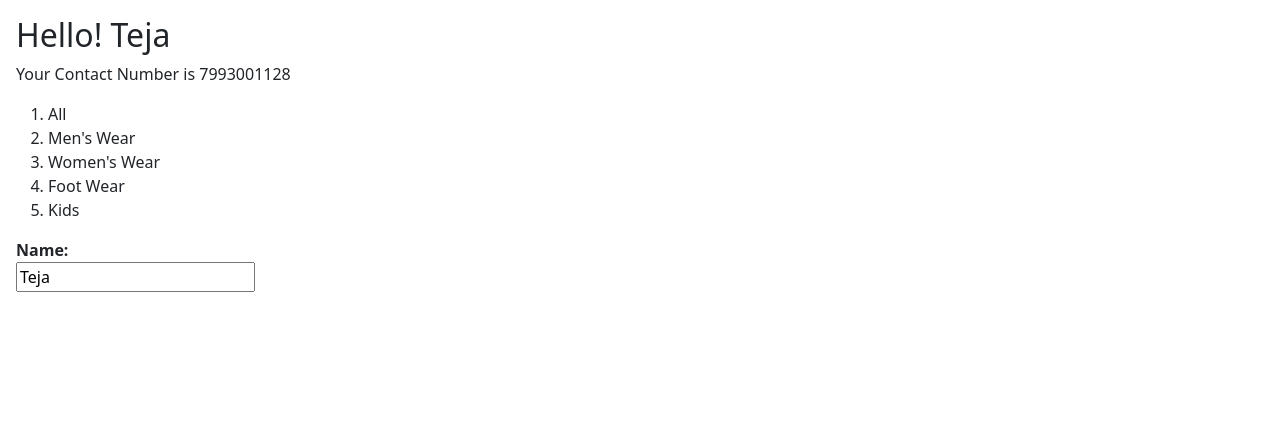
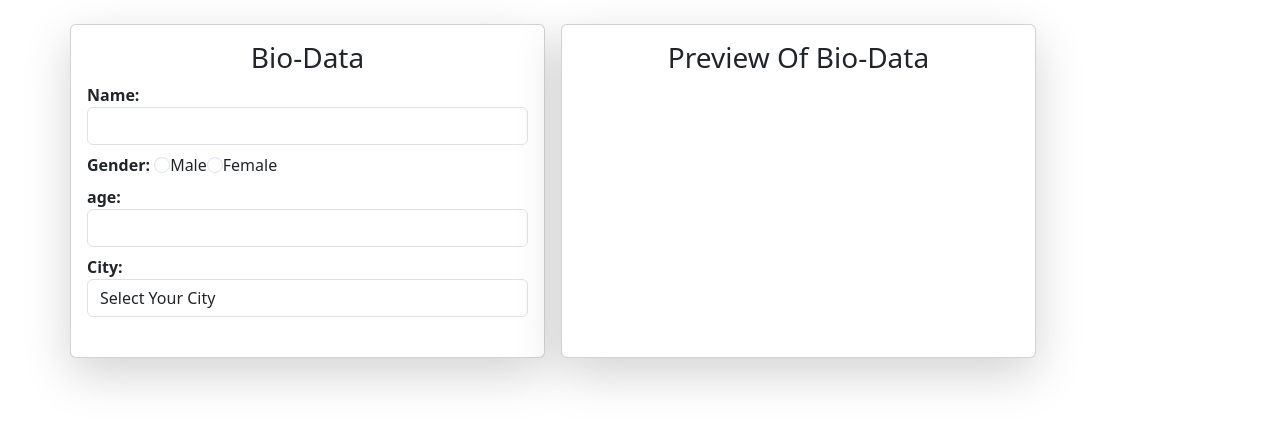
Before and after one commit to Teja-Juthuga/react-hooks, a React (Create React App) app: page / in a window 1280 px wide. Shown: the top 426 px of the page. Built offline with nearby package versions, Linux system fonts and the light colour scheme.

Commit message:
Two way Data Binding

```diff
--- /dev/null
+++ b/src/components/useState/dataGathering.jsx
@@ -0,0 +1,72 @@
+import { useState } from "react";
+
+export function DisplayUserData() {
+
+    const [data, setData] = useState({
+        name : "",
+        age : 0,
+        gender : "",
+        city : "",
+        hobbies : [""]
+    });
+
+    return (
+        <div className="container mt-4">
+            <div className="row">
+                <div className="card rounded rounded-2 shadow-lg p-3 me-3 col-5">
+                    <h3 className="text-center"> Bio-Data </h3>
+                    <dl>
+                        <dd>
+                            <b> Name: </b>{" "}
+                            <input type="text" className="form form-control" />
+                        </dd>
+                        <dd>
+                            <b> Gender: </b>
+                            <input
+                                class="form-check-input"
+                                type="radio"
+                                name="gender"
+                                id="male"
+                            />
+                            <label class="form-check-label" for="male">
+                                Male
+                            </label>
+                            <input
+                                class="form-check-input"
+                                type="radio"
+                                name="gender"
+                                id="female"
+                            />
+                            <label class="form-check-label" for="female">
+                                Female
+                            </label>
+                        </dd>
+                        <dd>
+                            <b> age: </b>{" "}
+                            <input
+                                type="number"
+                                className="form form-control"
+                            />
+                        </dd>
+                        <dd>
+                            <b> City: </b>
+                            <select className="form form-control">
+                                <option> Select Your City </option>
+                                <option value="Kakinada">Kakinada </option>
+                                <option value="Rajahumdry">Rajahumdry </option>
+                                <option value="Ravualapalem">
+                                    Ravualapalem{" "}
+                                </option>
+                                <option value="Vizag">Vizag </option>
+                            </select>
+                        </dd>
+                    </dl>
+                </div>
+                <div className="card rounded rounded-2 shadow-lg p-3 col-5">
+                    <h3 className="text-center"> Preview Of Bio-Data </h3>
+
+                </div>
+            </div>
+        </div>
+    );
+}
--- a/src/index.js
+++ b/src/index.js
@@ -8,11 +8,12 @@ import "bootstrap/dist/css/bootstrap.min.css";
 import "bootstrap/dist/js/bootstrap.min.js";
 
 import { UseStateExample } from './components/useState/useState';
+import { DisplayUserData } from './components/useState/dataGathering';
 
 const root = ReactDOM.createRoot(document.getElementById('root'));
 root.render(
   <React.StrictMode>
-    <UseStateExample />
+    <DisplayUserData />
   </React.StrictMode>
 );
 
```
